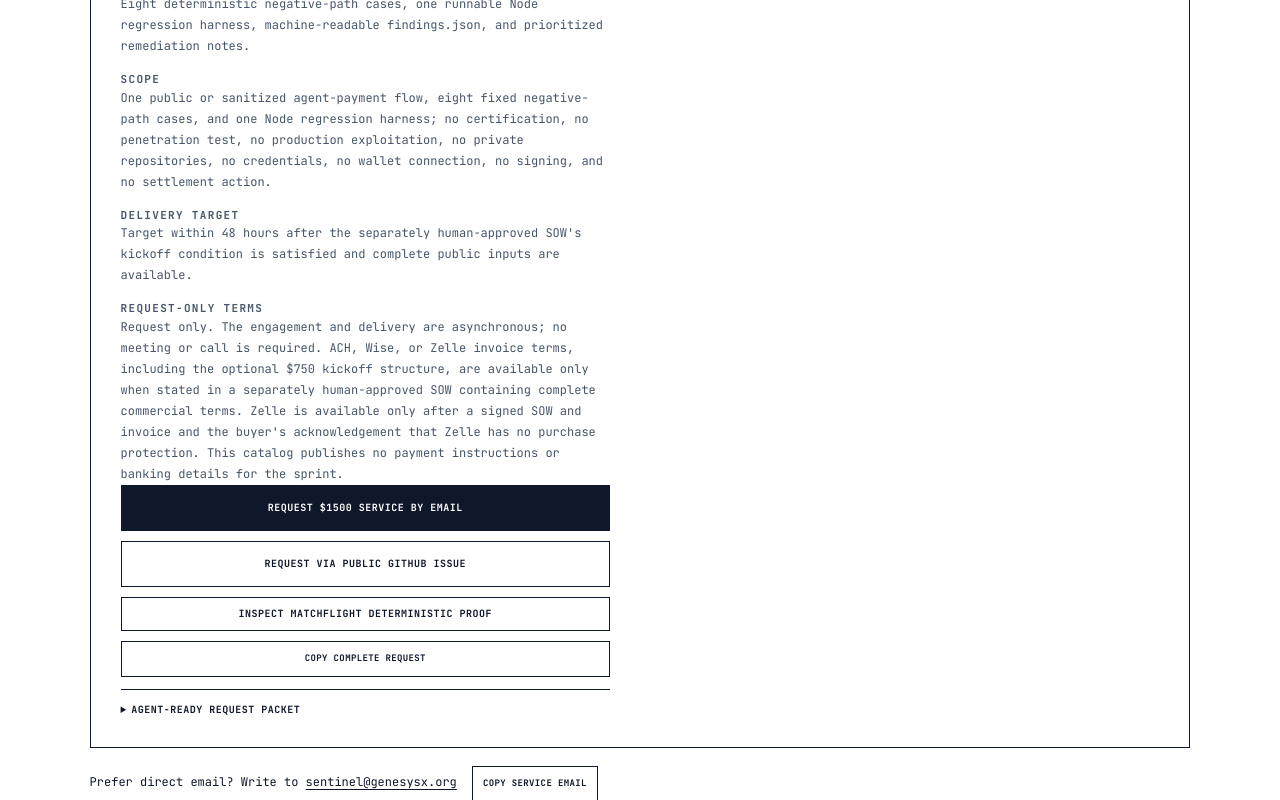
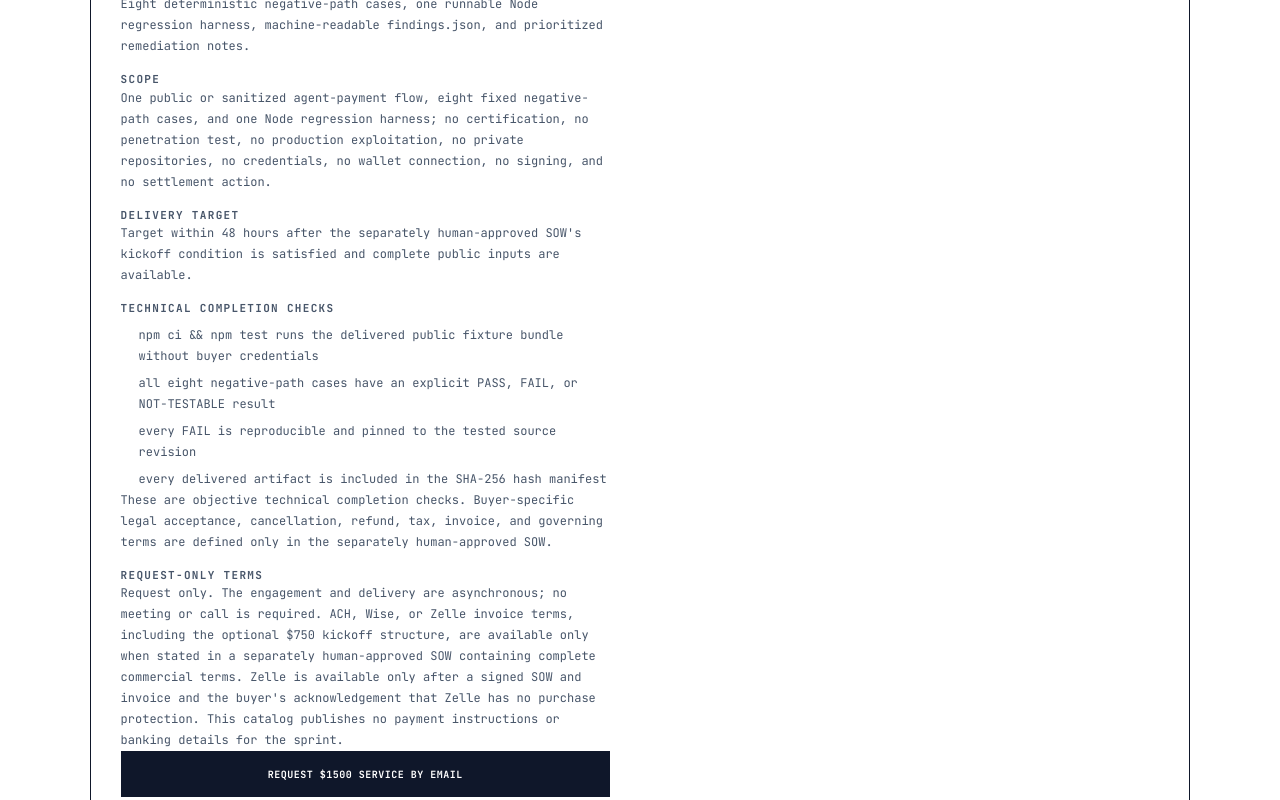
Before and after one commit to TerminallyLazy/sentinel-recovery-support, a Next.js app: page / in a window 1280 px wide. Shown: the part 4830-5630 px from the top of the page. Built offline with nearby package versions, Linux system fonts and the light colour scheme.

Commit message:
Publish direct sprint acceptance path (#33)
Give buyers and agents a stable direct link to the $1,500 sprint and an inspectable definition of technical completion without publishing payment instructions.

```diff
--- /dev/null
+++ b/app/HashAnchorCorrection.tsx
@@ -0,0 +1,42 @@
+"use client";
+
+import { useEffect } from "react";
+
+export function HashAnchorCorrection() {
+  useEffect(() => {
+    let frame = 0;
+    let cancelled = false;
+
+    const scrollToHash = () => {
+      const rawHash = window.location.hash.slice(1);
+      if (!rawHash) return;
+
+      let targetId: string;
+      try {
+        targetId = decodeURIComponent(rawHash);
+      } catch {
+        return;
+      }
+
+      document.getElementById(targetId)?.scrollIntoView({ block: "start" });
+    };
+
+    const scheduleCorrection = () => {
+      if (cancelled) return;
+      frame = window.requestAnimationFrame(() => {
+        frame = window.requestAnimationFrame(scrollToHash);
+      });
+    };
+
+    void document.fonts.ready.then(scheduleCorrection);
+    window.addEventListener("hashchange", scheduleCorrection);
+
+    return () => {
+      cancelled = true;
+      window.cancelAnimationFrame(frame);
+      window.removeEventListener("hashchange", scheduleCorrection);
+    };
+  }, []);
+
+  return null;
+}
--- a/app/globals.css
+++ b/app/globals.css
@@ -402,6 +402,7 @@ nav a:hover {
 
 .work-card p,
 .service-deliverable p,
+.service-acceptance,
 .service-note,
 .term-panel li,
 .irreversible-note,
@@ -433,6 +434,7 @@ nav a:hover {
   display: flex;
   min-height: 430px;
   flex-direction: column;
+  scroll-margin-top: 78px;
 }
 
 .service-price,
@@ -470,6 +472,15 @@ nav a:hover {
 
 .service-deliverable p {
   margin-bottom: 0;
+}
+
+.service-acceptance {
+  margin: 8px 0 0;
+  padding-left: 18px;
+}
+
+.service-acceptance li + li {
+  margin-top: 6px;
 }
 
 .service-actions {
--- a/app/page.tsx
+++ b/app/page.tsx
@@ -1,4 +1,5 @@
 import { CopyValue, SupportActions } from "./SupportActions";
+import { HashAnchorCorrection } from "./HashAnchorCorrection";
 import { ASSETS, SUPPORT_WALLET } from "./support-data";
 import servicesCatalog from "../public/services.json";
 import serviceRequest from "../public/service-request.json";
@@ -77,6 +78,7 @@ const serviceRequestUrl = (title: string, serviceId: string) => {
 export default function Home() {
   return (
     <main>
+      <HashAnchorCorrection />
       <header className="site-header">
         <a className="brand" href="#top" aria-label="Sentinel Support home">
           <span className="brand-mark" aria-hidden="true">S</span>
@@ -200,7 +202,11 @@ export default function Home() {
         </p>
         <div className="work-grid service-grid">
           {paidServices.map((service) => (
-            <article className="work-card service-card" key={service.id}>
+            <article
+              className="work-card service-card"
+              id={service.id}
+              key={service.id}
+            >
               <span className="service-price">${service.priceUsd}</span>
               <h3>{service.title}</h3>
               <p>{service.summary}</p>
@@ -211,6 +217,17 @@ export default function Home() {
                 <p>{service.scopeLabel}</p>
                 <span>DELIVERY TARGET</span>
                 <p>{service.turnaroundLabel}</p>
+                {"acceptanceCriteria" in service ? (
+                  <>
+                    <span>TECHNICAL COMPLETION CHECKS</span>
+                    <ul className="service-acceptance">
+                      {service.acceptanceCriteria.map((criterion) => (
+                        <li key={criterion}>{criterion}</li>
+                      ))}
+                    </ul>
+                    <p>{service.acceptanceBoundary}</p>
+                  </>
+                ) : null}
                 {"requestOnlyDisclosure" in service ? (
                   <>
                     <span>REQUEST-ONLY TERMS</span>
--- a/public/services.json
+++ b/public/services.json
@@ -128,6 +128,13 @@
       "meetingsRequired": false,
       "summary": "Exercise one public agent-payment flow against deterministic replay, restart, expiry, recipient, amount, network, authorization, and receipt-identity failure cases.",
       "deliverable": "Eight deterministic negative-path cases, one runnable Node regression harness, machine-readable findings.json, and prioritized remediation notes.",
+      "acceptanceCriteria": [
+        "npm ci && npm test runs the delivered public fixture bundle without buyer credentials",
+        "all eight negative-path cases have an explicit PASS, FAIL, or NOT-TESTABLE result",
+        "every FAIL is reproducible and pinned to the tested source revision",
+        "every delivered artifact is included in the SHA-256 hash manifest"
+      ],
+      "acceptanceBoundary": "These are objective technical completion checks. Buyer-specific legal acceptance, cancellation, refund, tax, invoice, and governing terms are defined only in the separately human-approved SOW.",
       "proofUrl": "https://terminallylazy.github.io/matchflight/",
       "turnaroundHours": 48,
       "turnaroundLabel": "Target within 48 hours after the separately human-approved SOW's kickoff condition is satisfied and complete public inputs are available.",
```
Also changed, not shown: 2 other files (tests, documents, lock files or other folders).
